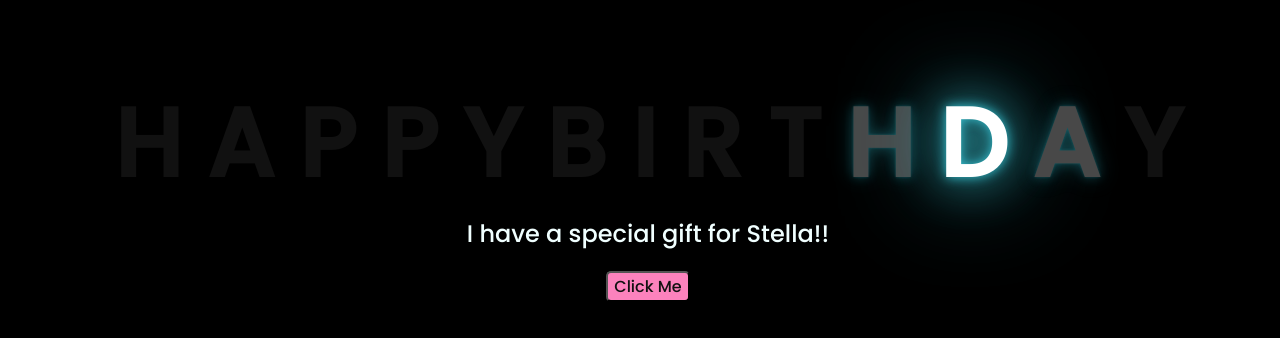
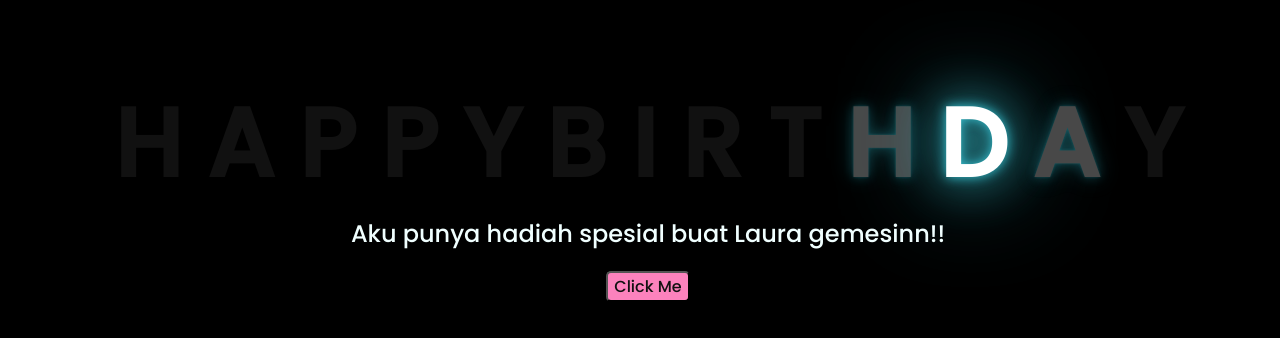
Before and after one commit to Goldz54/website-personal, a plain HTML site: page index.html in a window 1280 px wide. Shown: the part 222-560 px from the top of the page. Drawn offline with Linux system fonts and the light colour scheme.

Commit message:
Update index.html

```diff
--- a/index.html
+++ b/index.html
@@ -26,7 +26,7 @@
         <span>Y</span>
     </div>
     <div class="description">
-        <span>I have a special gift for Stella!!</span>
+        <span>Aku punya hadiah spesial buat Laura gemesinn!!</span>
     </div>
     <div class="button">
         <button>
```
